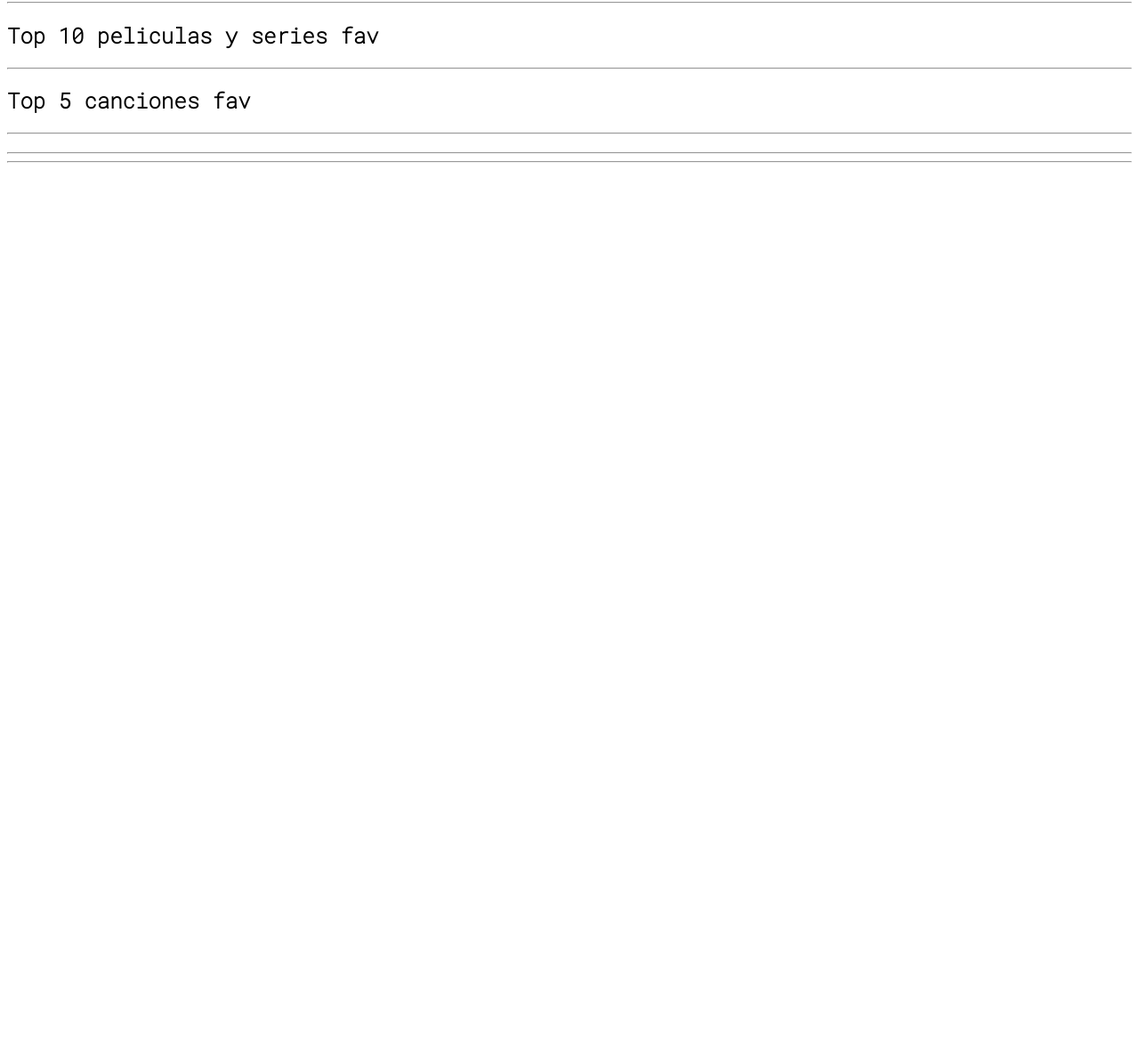
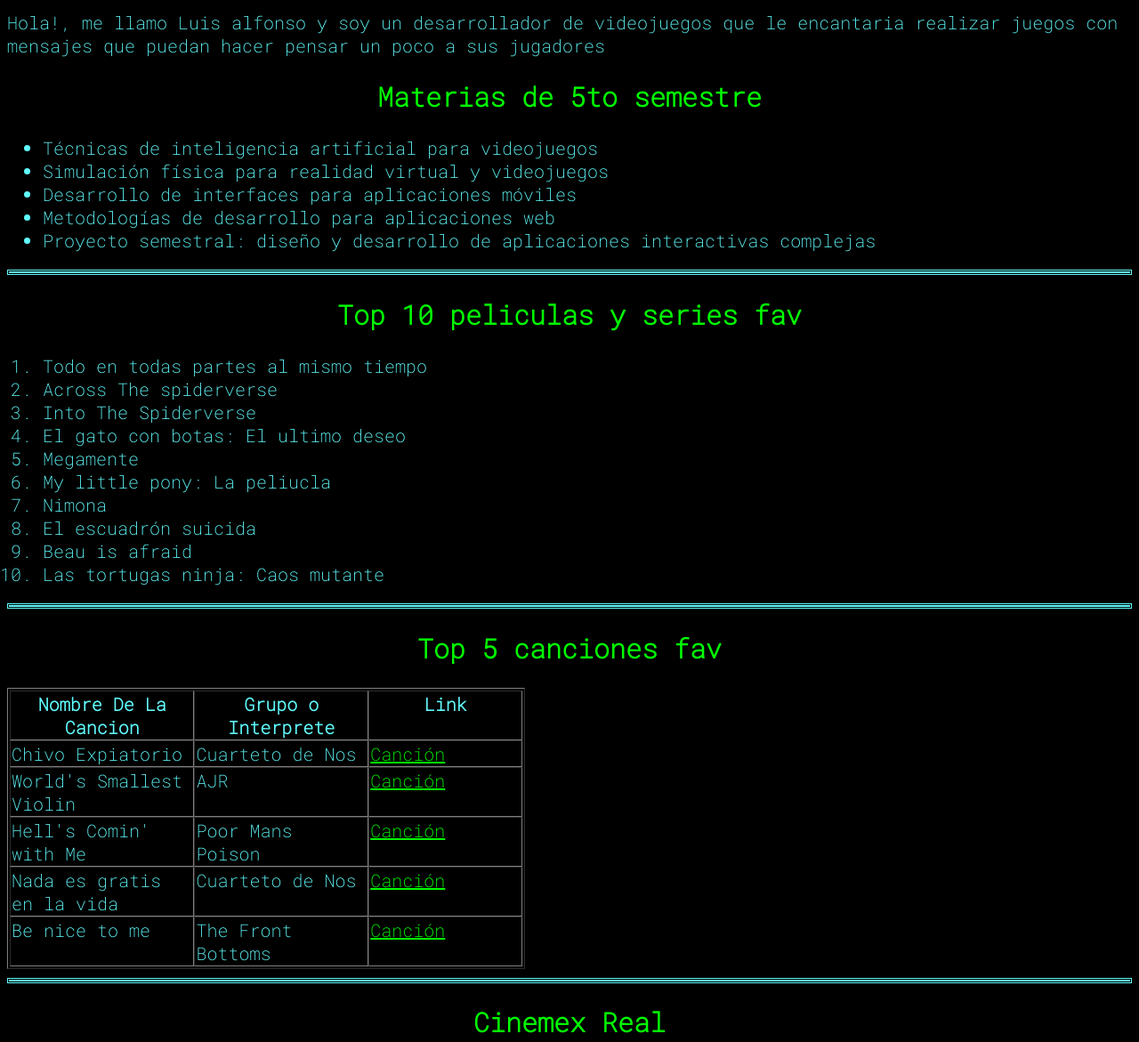
Before and after one commit to Wicho115/desarollo-web-2023, a plain HTML site: page Practica-4/index.html in a window 1280 px wide. Shown: the part 613-1784 px from the top of the page at 89% size. Before the commit the page ends 804 px from the top, so only its background shows below. Drawn offline with Linux system fonts and the light colour scheme.

Commit message:
Practica 4

```diff
--- a/Practica-4/index.html
+++ b/Practica-4/index.html
@@ -14,28 +14,84 @@
 </head>
 <body>
     <header>
-        <img src="img/foto-Dante.png" alt="Imagen mia de mi">
-        <h1>Luis Alfonso Martin Velázquez</h1>
+        <img class="iframe-responsive redondeado" src="img/foto-Dante.png" alt="Imagen mia de mi">
+        <h1 class="aliena-centro color-enlace">Luis Alfonso Martin Velázquez</h1>
         <p>Hola!, me llamo Luis alfonso y soy un desarrollador de videojuegos que le encantaria realizar juegos con mensajes que puedan hacer pensar un poco a sus jugadores</p>
     </header>
     <section>
+        <h2 class="aliena-centro color-enlace">Materias de 5to semestre</h2>
         <article>
-            <h2>Materias de 5to semestre</h2>
-            <hr>
+            <ul>
+                <li>Técnicas de inteligencia artificial para videojuegos</li>
+                <li>Simulación física para realidad virtual y videojuegos</li>
+                <li>Desarrollo de interfaces para aplicaciones móviles</li>
+                <li>Metodologías de desarrollo para aplicaciones web</li>
+                <li>Proyecto semestral: diseño y desarrollo de aplicaciones interactivas complejas</li>
+            </ul>
         </article>
+        <hr class="border-class-3">
+
+        <h2 class="aliena-centro color-enlace">Top 10 peliculas y series fav</h2>
         <article>
-            <h2>Top 10 peliculas y series fav</h2>
-            <hr>
+            <ol>
+                <li>Todo en todas partes al mismo tiempo</li>
+                <li>Across The spiderverse</li>
+                <li>Into The Spiderverse</li>
+                <li>El gato con botas: El ultimo deseo</li>
+                <li>Megamente</li>
+                <li>My little pony: La peliucla</li>
+                <li>Nimona</li>
+                <li>El escuadrón suicida</li>
+                <li>Beau is afraid</li>
+                <li>Las tortugas ninja: Caos mutante</li>
+            </ol>
         </article>
+        <hr class="border-class-3">
+
+        <h2 class="aliena-centro color-enlace">Top 5 canciones fav</h2>
         <article>
-            <h2>Top 5 canciones fav</h2>
-            <hr>
+            <table border="1" >
+                <tr class="grid">
+                    <th>Nombre De La Cancion</th>
+                    <th>Grupo o Interprete</th>
+                    <th>Link</th>
+                </tr>
+                <tr class="grid">
+                    <td>Chivo Expiatorio</td>
+                    <td>Cuarteto de Nos</td>
+                    <td><a target="_blank" href="https://www.youtube.com/watch?v=qcRSjIOMmfM">Canción</a></td>
+                </tr>
+                <tr class="grid">
+                    <td>World's Smallest Violin</td>
+                    <td>AJR</td>
+                    <td><a target="_blank" href="https://www.youtube.com/watch?v=PEnJbjBuxnw">Canción</a></td>
+                </tr>
+                <tr class="grid">
+                    <td>Hell's Comin' with Me</td>
+                    <td>Poor Mans Poison</td>
+                    <td><a target="_blank" href="https://www.youtube.com/watch?v=K4dDdhI1OsQ">Canción</a></td>
+                </tr>
+                <tr class="grid">
+                    <td>Nada es gratis en la vida</td>
+                    <td>Cuarteto de Nos</td>
+                    <td><a target="_blank" href="https://www.youtube.com/watch?v=qfWRq-x2Lhg">Canción</a></td>
+                </tr>
+                <tr class="grid">
+                    <td>Be nice to me</td>
+                    <td>The Front Bottoms</td>
+                    <td><a target="_blank" href="https://www.youtube.com/watch?v=x_2Ty5TvIJI">Canción</a></td>
+                </tr>
+            </table>
         </article>
+        <hr class="border-class-3">
+
+        <h2 class="aliena-centro color-enlace">Cinemex Real</h2>
         <article>
-            <h2></h2>
-            <hr>
+            <p>Cinemex Real es un sitio al cual he ido mucho con amigos, por eso tiene un lugar especial dentro de mi, me gustan las memorias que he forjado al ir a ese cine, al ver el joker o la más reciente pelicula de las tortugas ninja</p>
+            <iframe class="iframe-responsive" src="https://www.google.com/maps/embed?pb=!1m18!1m12!1m3!1d3762.4472680121!2d-99.14986152407268!3d19.43627374056223!2m3!1f0!2f0!3f0!3m2!1i1024!2i768!4f13.1!3m3!1m2!1s0x85d1f8d5a3422e5d%3A0xc0cabecb9af1e165!2sCinemex%20Real!5e0!3m2!1ses!2smx!4v1693687360789!5m2!1ses!2smx"style="border:0;" allowfullscreen="true" loading="lazy" referrerpolicy="no-referrer-when-downgrade"></iframe>
         </article>
+        <hr class="border-class-3">
     </section>
-    <hr>
+
 </body>
 </html>
--- a/Practica-4/styles.css
+++ b/Practica-4/styles.css
@@ -1,11 +1,93 @@
+
+*{
+    box-sizing: border-box;
+}
+
 :root{
+ --dark-color: #000;
+ --clear-color: #60fcfe;
+ --link-color: #0f0;
 
 }
 
 html{
+    background-color: var(--dark-color);
+    color: var(--clear-color);
+    font-size: 20px;
     font-family: 'Roboto Mono', monospace;
-    font-size: 16px;
+
 }
+
+a{
+    color: var(--link-color);
+}
+
+a:hover{
+    color: var(--clear-color);
+}
+
+.iframe-responsive{
+    height: 40%;
+    width: 40%;
+}
+
+.grid{
+    display: grid;
+    grid-template-columns: 100%;
+}
+
+
+@media screen and (min-width: 768px) {
+    .grid{
+        grid-template-columns: 36% 34% 30%;
+    }
+}
+
+.border-class-3{
+    border: 3px double var(--clear-color);
+}
+
+.aliena-centro{
+    text-align: center;
+}
+
+.color-enlace{
+    color: var(--link-color);
+}
+
+.redondeado{
+    border-radius: 50%;
+}
+
+/*
+@media screen and (min-width: 480px){
+    .iframe-responsive{
+        height: 50vh;
+        width: 50vh;
+    }
+}
+
+@media screen and (min-width: 768px){
+    .iframe-responsive{
+        height: 70vh;
+        width: 70vh;
+    }
+}
+
+@media screen and (min-width: 1024px) {
+    .iframe-responsive{
+        height: 80vh;
+        width: 80vh;
+    }
+}
+
+@media screen and (min-width: 1200px) {
+    .iframe-responsive{
+        height: 80vh;
+        width: 80;
+    }
+}
+*/
 
 /*
 .header-grid{
```
